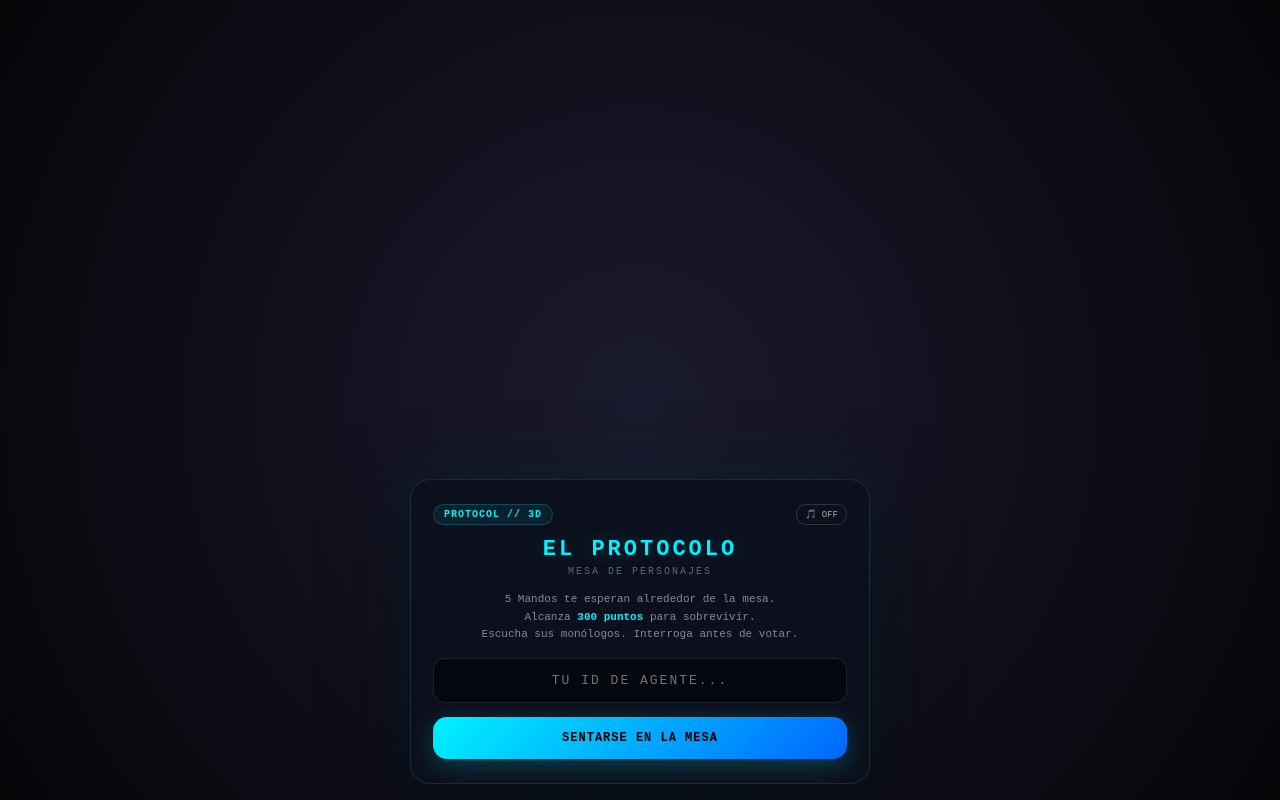
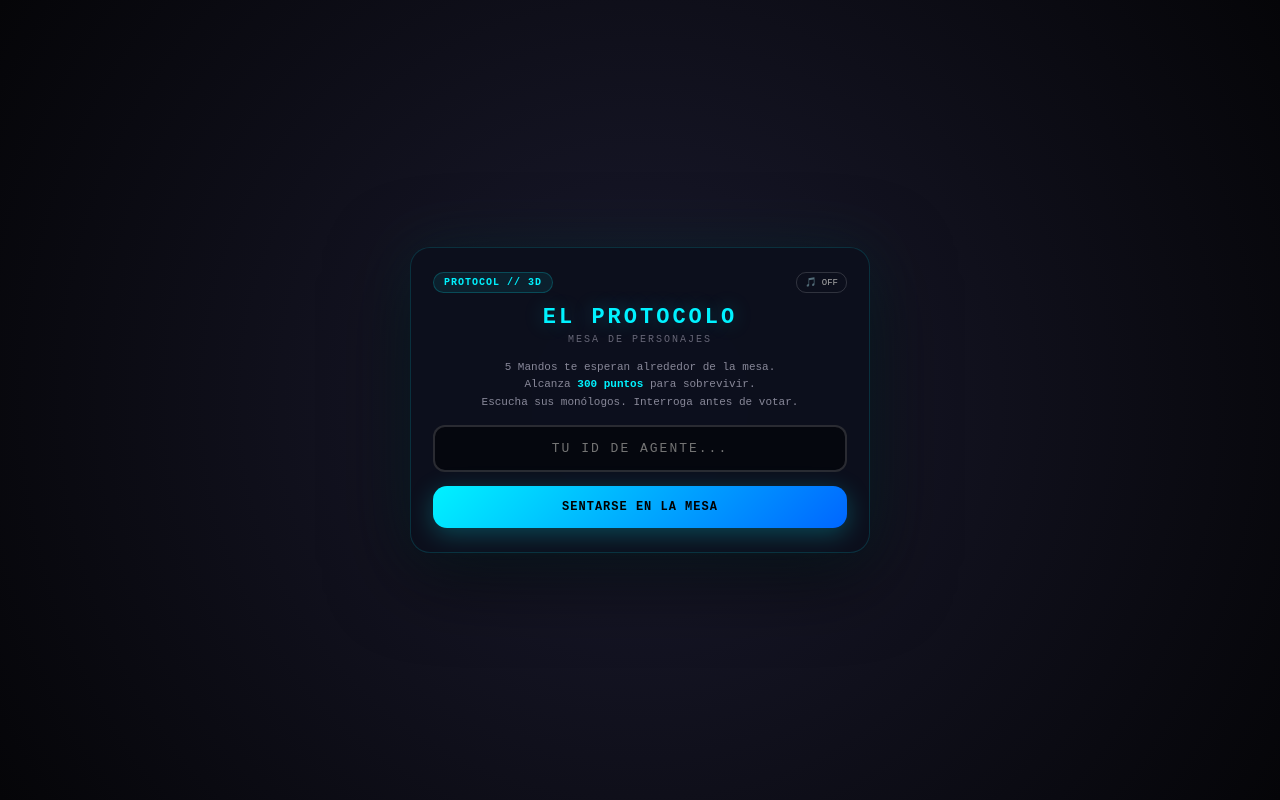
Before and after one commit to estudiopoolr-a11y/juegodidactico, a plain HTML site: page index.html in a window 1280 px wide. Drawn offline with Linux system fonts and the light colour scheme.

Commit message:
Fix UI centrado vertical en pantalla

```diff
--- a/index.html
+++ b/index.html
@@ -9,7 +9,7 @@
 *{box-sizing:border-box;margin:0;padding:0}
 body{font-family:'Courier New',monospace;background:radial-gradient(circle at center, #1a1a2e 0%, #050508 60%, #050508 100%);color:var(--text);overflow:hidden;width:100vw;height:100vh}
 #canvas3d{position:fixed;top:0;left:0;width:100%;height:100%;z-index:0;background:radial-gradient(circle at center, #1a1a2e 0%, #050508 100%);}
-#ui-layer{position:fixed;top:0;left:0;width:100%;height:100%;z-index:10;pointer-events:none;display:flex;justify-content:center;align-items:flex-end;padding-bottom:2vh}
+#ui-layer{position:fixed;top:0;left:0;width:100%;height:100%;z-index:10;pointer-events:none;display:flex;justify-content:center;align-items:center;padding:0}
 #ui-layer>*{pointer-events:auto}
 .screen{width:min(94vw,460px);display:flex;flex-direction:column;animation:fadeUp .6s ease}
 .hidden{display:none!important}
@@ -19,8 +19,8 @@ h1{text-align:center;font-size:22px;color:var(--accent);text-shadow:0 0 20px var
 .sub{text-align:center;font-size:10px;color:#667;letter-spacing:2px;margin-bottom:14px}
 .badge{display:inline-block;background:rgba(0,242,255,0.08);border:1px solid rgba(0,242,255,0.2);padding:4px 10px;border-radius:100px;font-size:10px;font-weight:bold;color:var(--accent);letter-spacing:1px}
 .top-bar{display:flex;justify-content:space-between;align-items:center;margin-bottom:12px}
-input#p-name{width:100%;padding:14px;border-radius:12px;border:1px solid rgba(255,255,255,0.1);background:rgba(0,0,0,0.5);color:#fff;text-align:center;font-family:inherit;font-size:13px;outline:none;margin-bottom:14px;letter-spacing:2px}
-input#p-name:focus{border-color:var(--accent)}
+input#p-name{width:100%;padding:14px;border-radius:12px;border:2px solid rgba(255,255,255,0.15);background:rgba(0,0,0,0.5);color:#fff;text-align:center;font-family:inherit;font-size:13px;outline:none;margin-bottom:14px;letter-spacing:2px}
+input#p-name:focus{border-color:var(--accent);box-shadow:0 0 20px var(--glow)}
 .btn{width:100%;padding:14px;border:none;border-radius:14px;font-size:12px;font-weight:800;cursor:pointer;font-family:inherit;text-transform:uppercase;letter-spacing:1px;transition:.2s}
 .btn-neon{background:linear-gradient(135deg,var(--accent),#0066ff);color:#000;box-shadow:0 6px 25px var(--glow)}
 .btn-neon:hover{transform:translateY(-2px);box-shadow:0 10px 35px var(--glow)}
```
